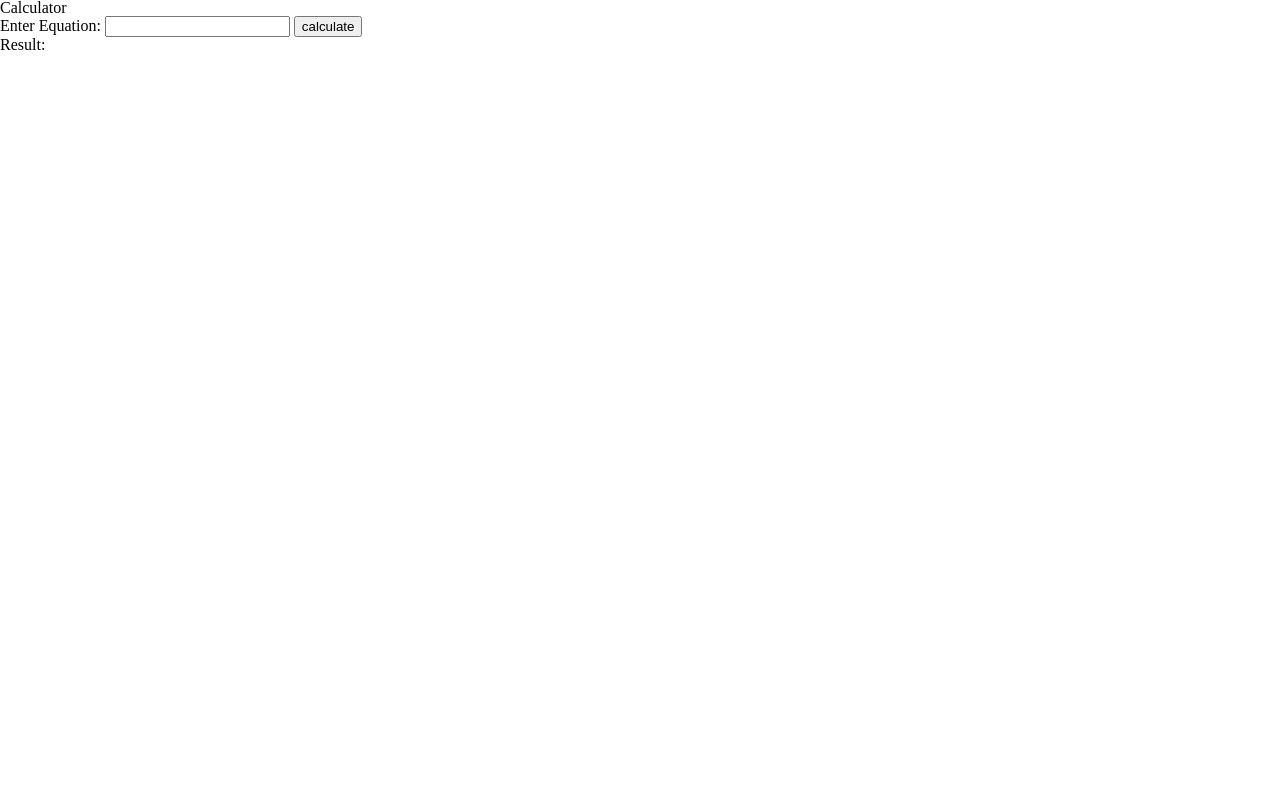
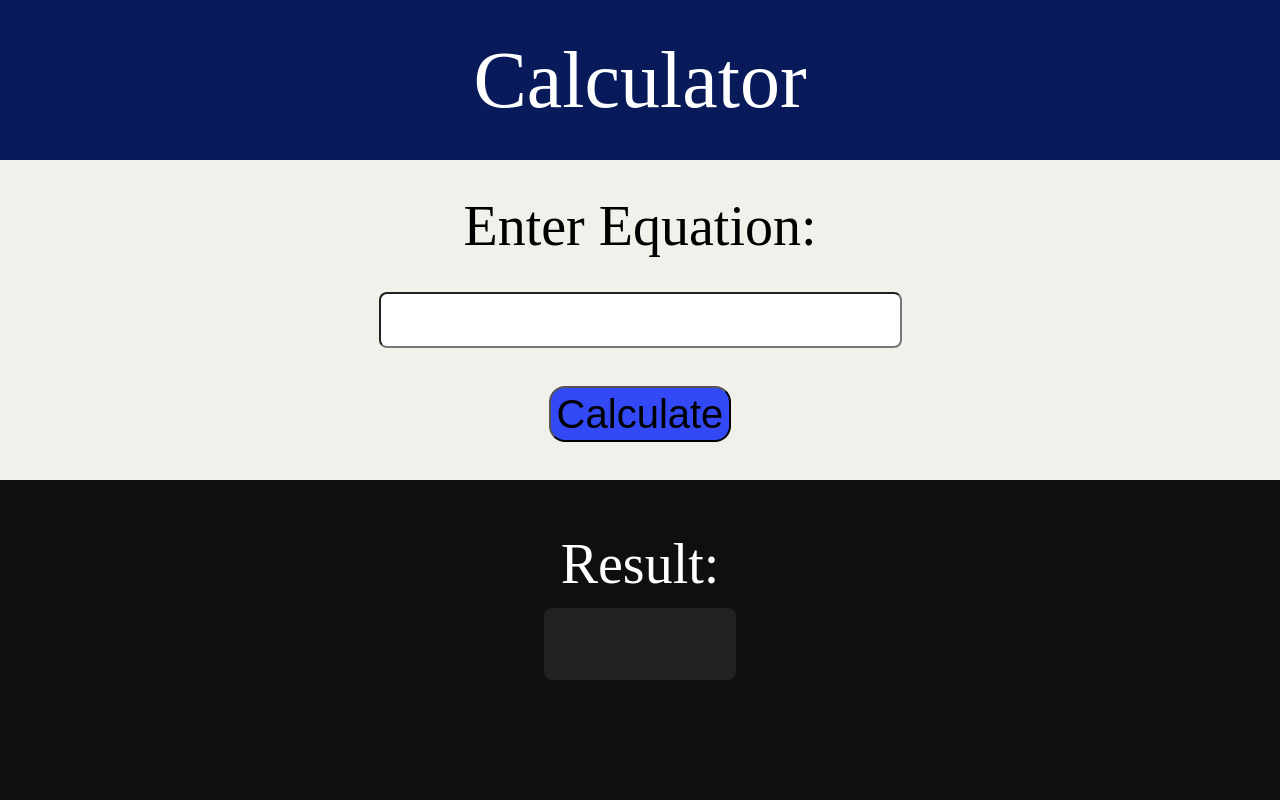
Before and after one commit to JS-Bogart/calculator, a website: page index.html in a window 1280 px wide. Drawn offline with Linux system fonts and the light colour scheme.

Commit message:
Add styling to page

```diff
--- a/index.html
+++ b/index.html
@@ -10,10 +10,11 @@
     <header>
       <h1>Calculator</h1>
     </header>
+    <div class="page">
       <div class="input-box">
         <label for="input">Enter Equation: </label>
         <input type="text" id="input" value="" />
-      <input type="button" value="calculate"
+        <input type="button" value="Calculate" class="input-button"
           onclick="getElementById('result').value = calculate(getElementById('input').value)" />
       </div>
 
@@ -21,5 +22,6 @@
         <label for="result">Result: </label>
         <output type="text" id="result"></output>
       </div>
+    </div>
   </body>
 </html>
--- a/stylesheets/styles.css
+++ b/stylesheets/styles.css
@@ -0,0 +1,79 @@
+header {
+  display: flex;
+  align-items: center;
+  justify-content: center;
+  height: 20vh;
+  width: 100%;
+  background-color: rgb(8,26,89);
+}
+
+h1 {
+  color: white;
+  font-size: 10vh;
+}
+
+.page {
+  display: flex;
+  flex-direction: column;
+  justify-content: center;
+  align-items: center;
+  height: 80vh;
+}
+
+.input-box {
+  display: flex;
+  flex-direction: column;
+  align-items: center;
+  justify-content: space-evenly;
+  height: 40vh;
+  width: 100%;
+  background-color: rgb(242,240,235);
+}
+
+.input-box > label {
+  font-size: 7vh;
+}
+
+.input-button {
+  background-color: rgb(50,73,245);
+  height: 7vh;
+  font-size: 5vh;
+  border-radius: 2vh;
+  cursor: pointer;
+}
+
+#input {
+  height: 7vh;
+  width: fit-content;
+  text-align: center;
+  border-radius: 1vh;
+  font-size: 5vh;
+}
+
+.output-box {
+  display: flex;
+  flex-direction: column;
+  align-items: center;
+  height: 40vh;
+  width: 100%;
+  background-color: rgb(15,15,15);
+  color: white;
+}
+
+.output-box > label {
+  font-size: 7vh;
+  margin-top: 7vh;
+  margin-bottom: 2vh;
+}
+
+#result {
+  background-color: rgb(33,33,33);
+  height: 9vh;
+  min-width: 20vh;
+  padding-left: 2vh;
+  padding-right: 2vh;
+  font-size: 7vh;
+  line-height: 9vh;
+  text-align: center;
+  border-radius: 1vh;
+}
```
Lines whose indentation alone changed are shown as unchanged.
